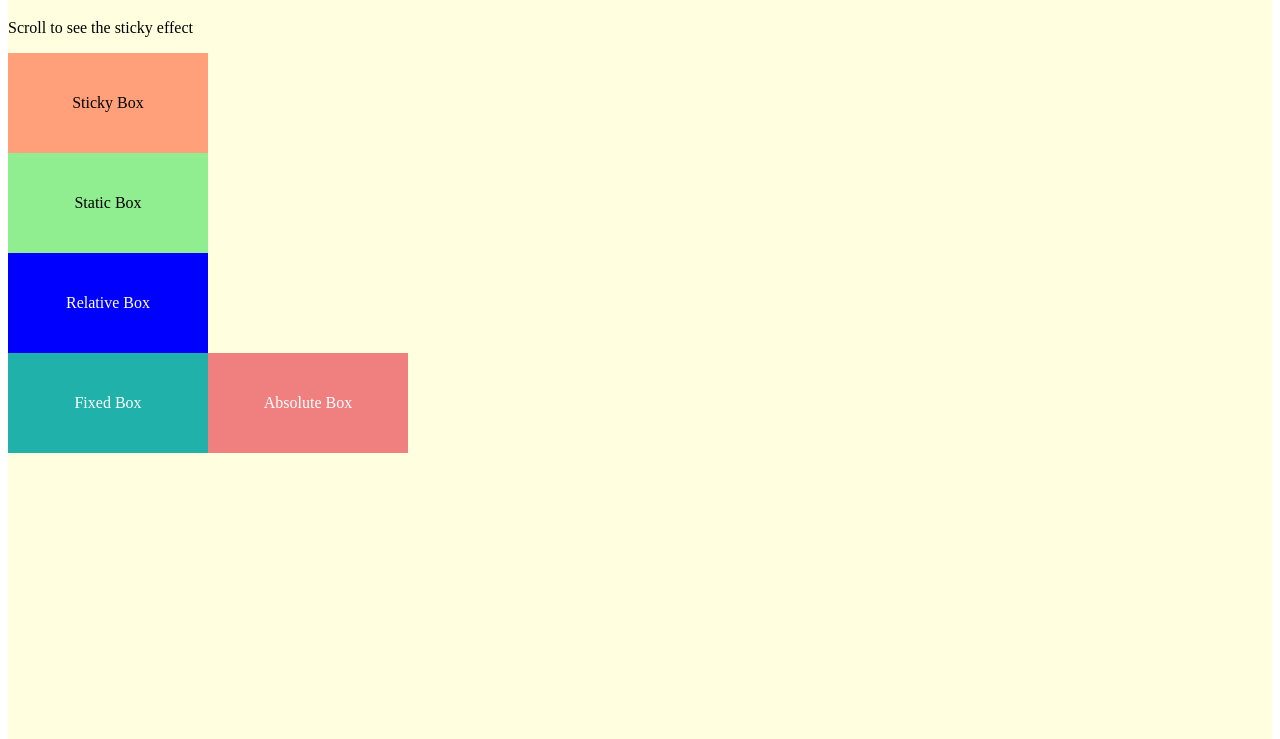
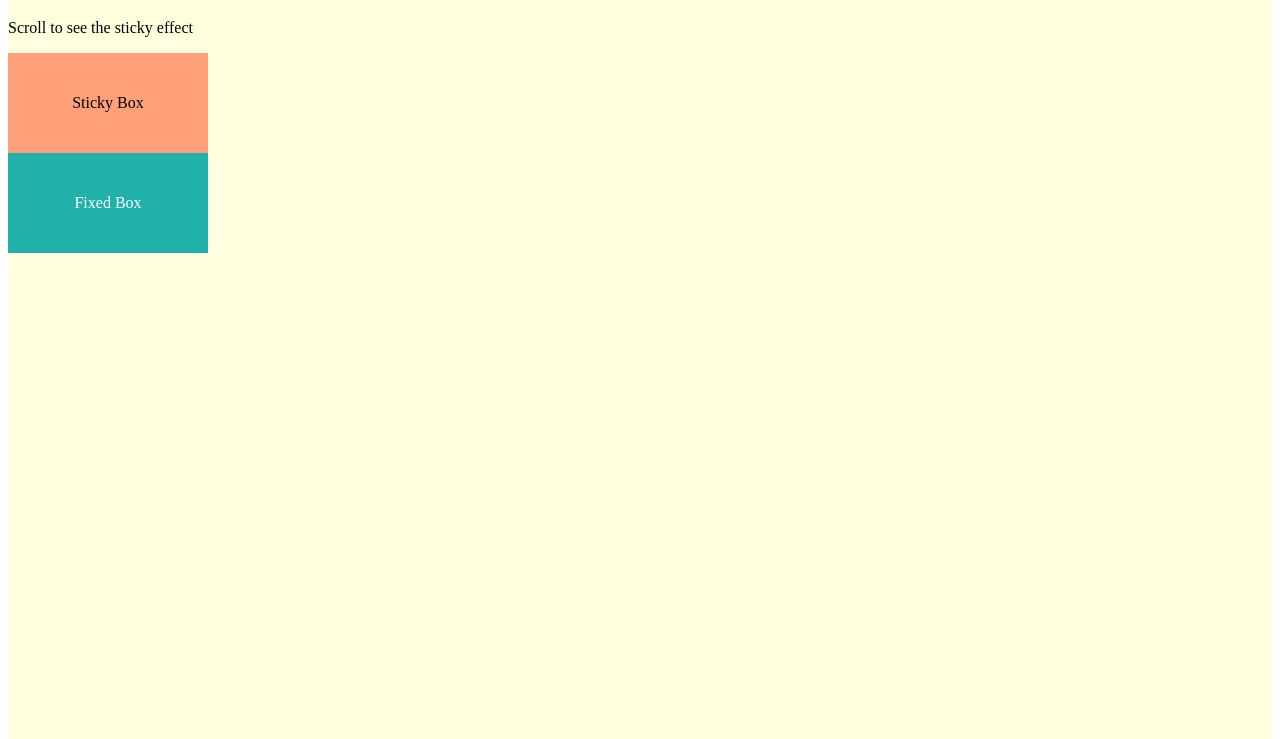
Before and after one commit to AdrielleRivera/CSS-positioning, a plain HTML site: page index.html in a window 1280 px wide. Shown: the part 61-800 px from the top of the page. Drawn offline with Linux system fonts and the light colour scheme.

Commit message:
Update style.css

```diff
--- a/style.css
+++ b/style.css
@@ -9,7 +9,8 @@
     height: 100px;
     background-color: lightgreen;
     align-content: center;
-    text-align: center;
+     position:absolute;
+     z-index: 1;
 }
 
 .relative-box {
@@ -19,8 +20,8 @@
     background-color: blue;
     align-content: center;
     text-align: center;
-    position:relative;
-    top:0px;
+     position:relative;
+     z-index: 2;
 }
 .absolute-box {
     width: 200px;
@@ -29,8 +30,8 @@
     background-color: lightcoral;
     align-content: center;
     text-align: center;
-    position:absolute;
-    left:208px;
+    position:fixed;
+
 
 }
 
@@ -49,4 +50,6 @@
     background-color: lightsalmon;
     align-content: center;
     text-align: center;
+     position:fixed;
+     z-index: 3;
 }
```
